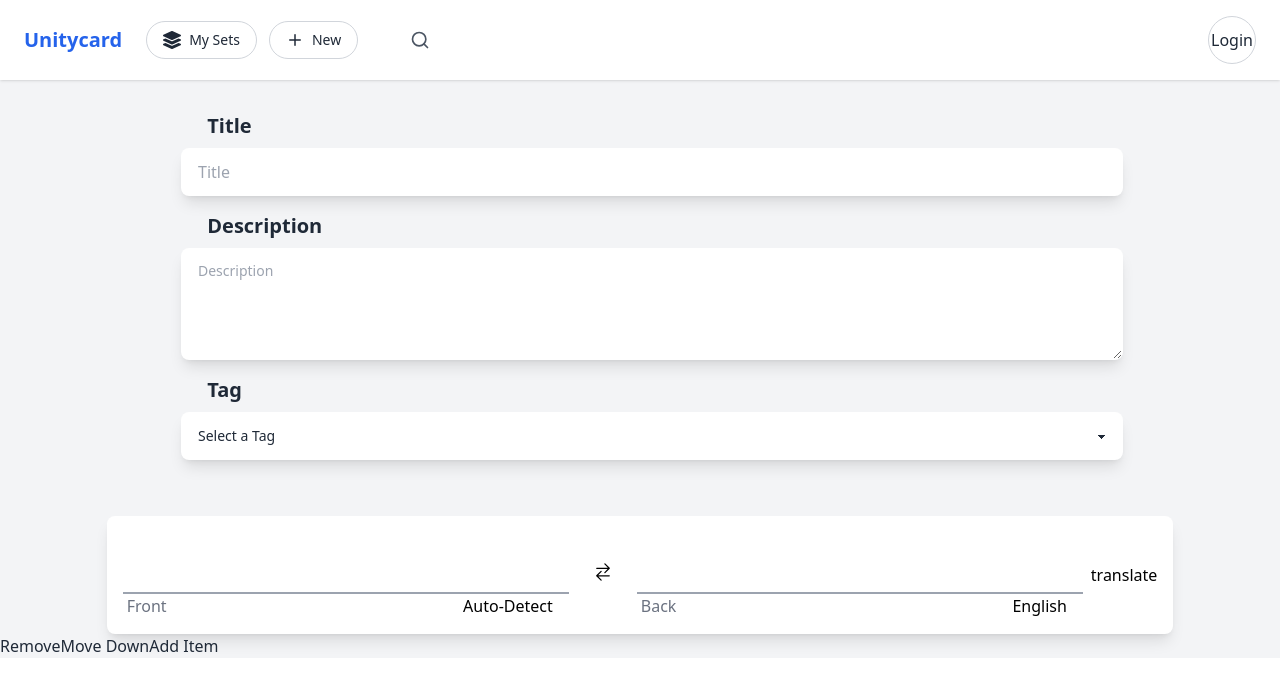
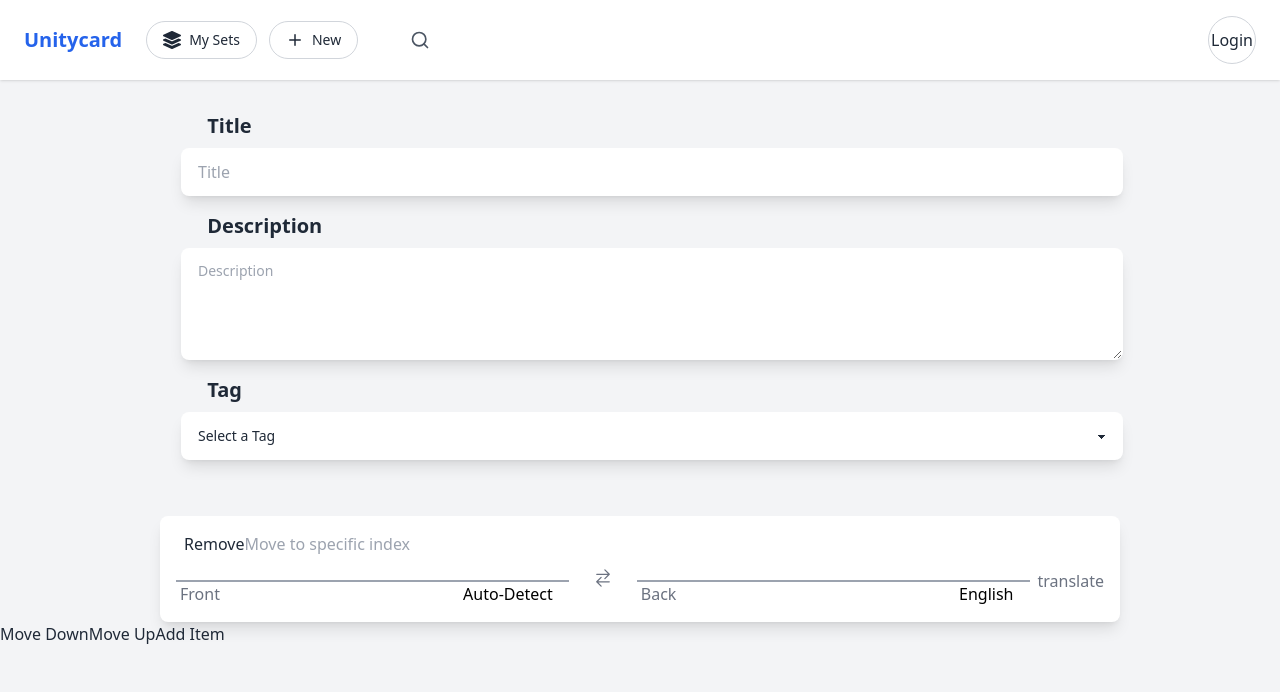
Before and after one commit to JayCenxx/forgetCurve, a React (Create React App) app in the folder forgetcurve_react/: page /CardSetStructure in a window 1280 px wide. Shown: the top 692 px of the page. Built offline with nearby package versions, Linux system fonts and the light colour scheme.

Commit message:
swapping bug

```diff
--- a/forgetcurve_react/src/App.js
+++ b/forgetcurve_react/src/App.js
@@ -3,10 +3,9 @@
 import CardSetMain from "./components/cardSet/CardSetMain";
 import CardSetStructure from "./components/cardSet/CardSetStructure";
 import EditMenuMain from "./components/editMenu/EditMenuMain";
-
 import Header from "./components/header/Header";
 import { BrowserRouter as Router, Routes, Route, Link } from "react-router-dom";
-
+import "./style/global.css"
 
 function App() {
 
--- a/forgetcurve_react/src/components/editMenu/EditCardDetails.js
+++ b/forgetcurve_react/src/components/editMenu/EditCardDetails.js
@@ -8,41 +8,38 @@ import { findLanguageWithLangCode } from "../../utils/LangCodeArray";
 import { MyEditor } from "../richTextEditor/MyEditor";
 import { Toolbar } from "../richTextEditor/Toolbar";
 import { debounce } from "../../utils/debounce";
-export const EditCardDetails = ( ) => {
-
-
-  const [frontText, setFrontText] = useState(`<p></p><p></p>`);
-  const [backText, setBackText] = useState(`<p></p><p></p>`);
-  const {backLangCode,frontLangCode,setFrontLangCode,setBackLangCode} = useLangCodeStore();
+export const EditCardDetails = ({ removeArray, itemId,moveArray,indexs }) => {
+  const [frontText, setFrontText] = useState(``);
+  const [backText, setBackText] = useState(``);
+  const { backLangCode, frontLangCode, setFrontLangCode, setBackLangCode } =
+    useLangCodeStore();
   const isFrontTextEmpty = frontText.trim() === "";
   const isBackTextEmpty = backText.trim() === "";
-
   const [activeEditor, setActiveEditor] = useState(null);
+  let isAutoDetect=frontLangCode.language === "Auto-Detect" && frontLangCode.langCode === "auto"
 
   const handleEditorFocus = (editor) => {
     setActiveEditor(editor);
   };
 
-  const handleFrontTextEditor = useCallback(debounce(content => {
-    setFrontText(content);
-    console.log(frontText);
-  }, 500), []); // 500 ms delay
+  // this number have to stay at 100ms, otherwise it ll have swapping problem
+  const handleFrontTextEditor = debounce(content => {
+      setFrontText(content );
+    }, 100)
 
-  const handleBackTextEditor = (content) => {
+
+  const handleBackTextEditor = debounce(content => {
     setBackText(content);
-  };
+  },100)
 
   const handleSwap = () => {
-    // the back end code also need to check this condition, in case hacker change the frontend code.
-    if(isFrontTextEmpty && isBackTextEmpty){
-      return
-    }
     // Temporary variables to hold the new values
     const newFrontLangCode = backLangCode;
-    let newBackLangCode = frontLangCode;
+    let newBackLangCode =frontLangCode;
 
     // Check if the language was auto-detected and update accordingly
-    if (frontLangCode.language === "Auto-Detect") {
+    if (frontLangCode.language === "Auto-Detect" ) {
+      console.log(frontLangCode);
       // when the swap button is pressed, assume it detected its English, i want to replace Auto-Detect with English
       //swap to the back, ex. Japanese - English,  instead of  Japanese - Auto Detect
       newBackLangCode = {
@@ -57,13 +54,17 @@ export const EditCardDetails = ( ) => {
     setBackLangCode(newBackLangCode);
   };
 
-useEffect(() => {},[frontLangCode,backText])
+  useEffect(() => {}, [frontLangCode, backText]);
   //need the frontText & target translated language type
   const handleTranslation = useCallback(async () => {
     if (isFrontTextEmpty) return;
 
     try {
-      const result = await translateServ(frontText, frontLangCode.langCode, backLangCode.langCode);
+      const result = await translateServ(
+        frontText,
+        frontLangCode.langCode,
+        backLangCode.langCode
+      );
       if (!result.front) {
         setFrontLangCode({
           ...frontLangCode,
@@ -75,24 +76,28 @@ useEffect(() => {},[frontLangCode,backText])
       console.error("Error at handling translation:", error);
       alert("Translation failed. Please try again later.");
     }
-  }, [frontText, frontLangCode, backLangCode, isFrontTextEmpty]);
-
-
+  }, [frontText,backText, frontLangCode, backLangCode, isFrontTextEmpty]);
 
   return (
-    <main className=" p-4 rounded-lg shadow-lg w-10/12 mx-auto bg-white mt-14">
+    <main className=" p-4 rounded-lg shadow-lg w-9/12 mx-auto bg-white mt-14">
+      <section className="text-editor flex space-x-2">
+        <div>
+          <Toolbar
+            activeEditor={activeEditor}
+            setActiveEditor={setActiveEditor}
+          />
+        </div>
 
-        <div className="text-editor">
-        <Toolbar activeEditor={activeEditor} setActiveEditor={setActiveEditor} />
+        <div>
+          <button onClick={() => removeArray(itemId)}>Remove</button>
+          <input onChange={(e) => moveArray(indexs, parseInt(e.nativeEvent.data)-1)} placeholder="Move to specific index"/>
         </div>
+      </section>
+
       {/* create a flex container */}
       <main className="flex items-center">
-
         {/* frontText */}
         <section className="flex flex-col basis-6/12">
-
-
-
           <MyEditor
             editorContent={frontText}
             onEditorFocus={handleEditorFocus}
@@ -105,13 +110,20 @@ useEffect(() => {},[frontLangCode,backText])
           </div>
         </section>
         <section className="mr-6 ml-4 text-xl">
-          <button onClick={handleSwap} className={`${isFrontTextEmpty && isBackTextEmpty ? 'text-gray-500' : 'text-black'} `} >
+          <button
+            onClick={handleSwap}
+            className={`${
+              isFrontTextEmpty && isBackTextEmpty
+                ? "text-gray-500"
+                : "text-black"
+            } `}
+            disabled={isAutoDetect|| (isFrontTextEmpty && isBackTextEmpty)}
+          >
             <IoSwapHorizontal />
           </button>
         </section>
         {/* backText */}
         <section className="flex flex-col basis-6/12">
-
           <MyEditor
             editorContent={backText}
             onEditorFocus={handleEditorFocus}
@@ -132,8 +144,10 @@ useEffect(() => {},[frontLangCode,backText])
               handleTranslation(
                 frontText,
                 frontLangCode.langCode,
-                backLangCode.langCode )}
-                className={`${isFrontTextEmpty ? 'text-gray-500' : 'text-black'} `}
+                backLangCode.langCode
+              )
+            }
+            className={`${isFrontTextEmpty ? "text-gray-500" : "text-black"} `}
           >
             translate
           </button>
--- a/forgetcurve_react/src/components/editMenu/EditMenuMain.js
+++ b/forgetcurve_react/src/components/editMenu/EditMenuMain.js
@@ -35,6 +35,11 @@ const EditMenuMain = () => {
     });
   };
 
+  function Text(e){
+    console.log(e.nativeEvent.data);
+  }
+
+
   return (
     <>
       <EditMenuTitle />
@@ -42,9 +47,11 @@ const EditMenuMain = () => {
       {cardArray.map((item,index) => (
         // use react.frag instead of <> cause of props
         <React.Fragment key={item.id}>
-       <EditCardDetails/>
-          <button onClick={() => removeArrayItem(item.id)}>Remove</button>
-          <button onClick={() => moveArrayItem(index, index + 1)} disabled={index === cardArray.length - 1}>Move Down</button>
+       <EditCardDetails removeArray={removeArrayItem} moveArray={moveArrayItem} itemId={item.id} indexs={index}/>
+
+          <button onClick={() => moveArrayItem(index, index + 1)} disabled={index === cardArray.length }>Move Down</button>
+          <button onClick={() => moveArrayItem(index, index - 1)} disabled={index === cardArray.length }>Move Up</button>
+
         </React.Fragment>
       ))}
       <button onClick={addArrayItem}> Add Item</button>
--- a/forgetcurve_react/src/index.css
+++ b/forgetcurve_react/src/index.css
@@ -2,33 +2,3 @@
 @tailwind base;
 @tailwind components;
 @tailwind utilities;
-
-html{
-
-}
-
-body {
-  @apply bg-gray-100 h-full/* Use the Tailwind @apply directive to set the color */
-}
-
-.ql-toolbar {
-  @apply bg-white border border-blue-200 rounded-t-lg;
-}
-
-.ql-container {
-  @apply bg-white border-l border-r border-b rounded-b-lg;
-}
-
-/* Continue to override styles for buttons, dropdowns, active states, etc. */
-.ql-toolbar .ql-formats button {
-  @apply bg-white hover:bg-blue-100 active:bg-blue-200;
-}
-
-/* Specific styles for customizing the toolbar buttons appearance */
-.ql-toolbar button {
-  @apply px-2 py-1 m-1 transition duration-200 ease-in-out;
-}
-
-.ql-toolbar button:hover {
-  @apply bg-gray-100;
-}
--- /dev/null
+++ b/forgetcurve_react/src/style/global.css
@@ -0,0 +1,30 @@
+@tailwind base;
+@tailwind components;
+@tailwind utilities;
+
+body {
+  @apply bg-gray-100 h-full min-h-screen;
+}
+
+
+.ql-toolbar {
+  @apply bg-white border border-blue-200 rounded-t-lg;
+}
+
+.ql-container {
+  @apply bg-white border-l border-r border-b rounded-b-lg;
+}
+
+/* Continue to override styles for buttons, dropdowns, active states, etc. */
+.ql-toolbar .ql-formats button {
+  @apply bg-white hover:bg-blue-100 active:bg-blue-200;
+}
+
+/* Specific styles for customizing the toolbar buttons appearance */
+.ql-toolbar button {
+  @apply px-2 py-1 m-1 transition duration-200 ease-in-out;
+}
+
+.ql-toolbar button:hover {
+  @apply bg-gray-100;
+}
```
Lines whose indentation alone changed are shown as unchanged.
